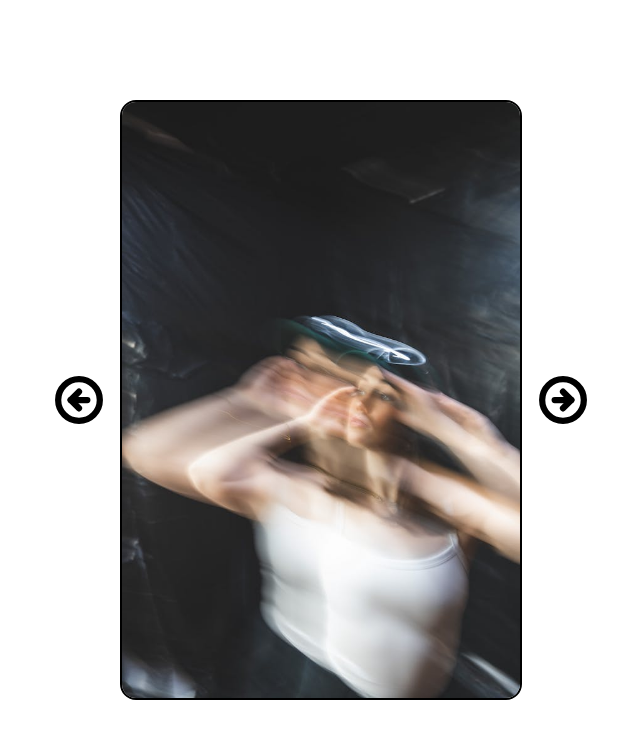
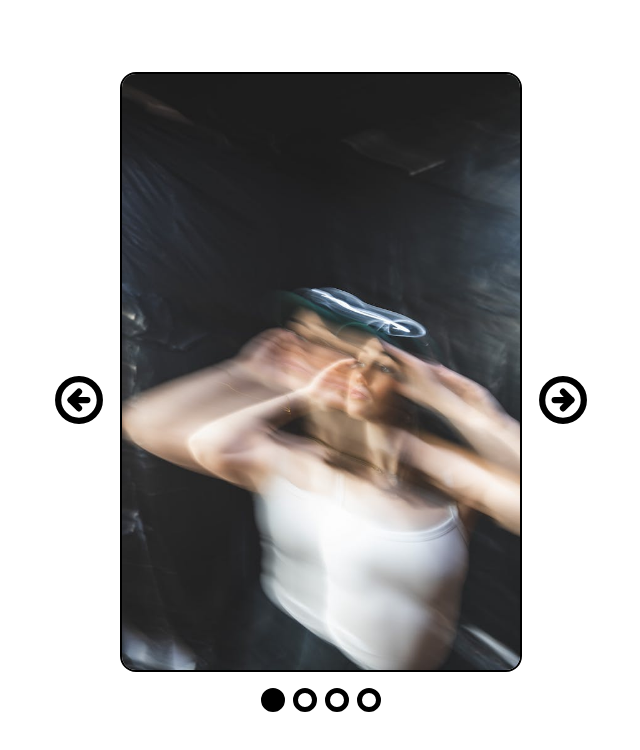
Before and after one commit to veles-rgb/image-carousel, a website built with webpack: page src/template.html in a window 1280 px wide. Shown: the whole page, without its empty margins (319-959 px from the left). Built offline with nearby package versions, Linux system fonts and the light colour scheme.

Commit message:
Add styles to circle elements

```diff
--- a/src/styles/styles.css
+++ b/src/styles/styles.css
@@ -20,6 +20,7 @@ body {
 
 .image-slide {
     display: flex;
+    flex-direction: column;
     justify-content: center;
     align-items: center;
     height: 100vh;
@@ -30,3 +31,20 @@ body {
     border: 2px solid black;
     border-radius: 1rem;
 }
+
+.circle-container {
+    display: flex;
+    margin: 1rem;
+    gap: 0.5rem;
+}
+
+.circle {
+    height: 1.5rem;
+    width: 1.5rem;
+    border-radius: 50%;
+    border: 5px solid black;
+}
+
+.circle:hover {
+    cursor: pointer;
+}
```
